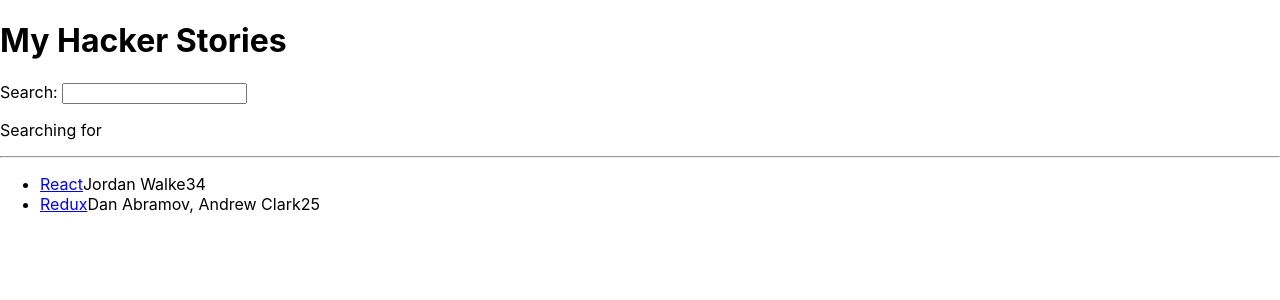
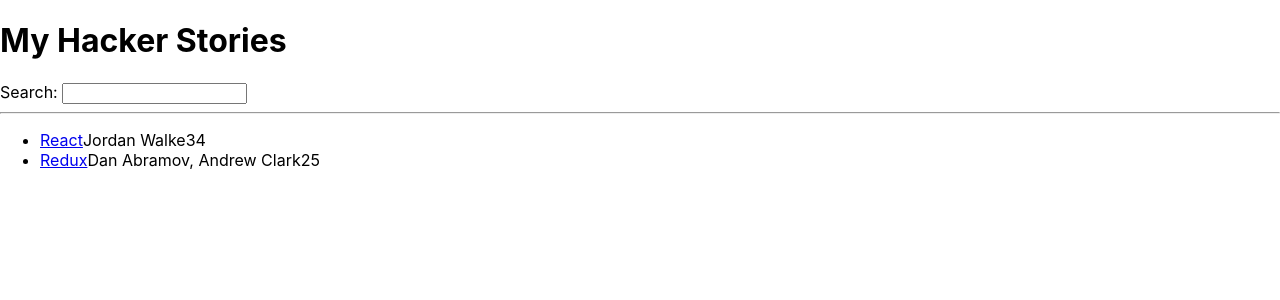
Before and after one commit to MarkVarga/hacker-stories, a React (Create React App) app: page / in a window 1280 px wide. Shown: the top 300 px of the page. Built offline with nearby package versions, Linux system fonts and the light colour scheme.

Commit message:
added filter

```diff
--- a/src/App.js
+++ b/src/App.js
@@ -1,4 +1,5 @@
 import "./App.css";
+import { useState } from "react";
 import List from "./components/List";
 import Search from "./components/Search";
 
@@ -22,12 +23,20 @@
     objectID: 1,
   },
 ];
+	const [searchTerm, setSearchTerm] = useState('')
+
+	const handleSearch = event => {
+		setSearchTerm(event.target.value)
+	}
+
+	const searchedStories = stories.filter(story => story.title.includes(searchTerm))
+
   return (
     <div>
       <h1>My Hacker Stories</h1>
-			<Search />
+			<Search onSearch={handleSearch} />
       <hr />
-			<List list={stories} />
+			<List list={searchedStories} />
     </div>
   );
 }
--- a/src/components/Search.js
+++ b/src/components/Search.js
@@ -1,21 +1,10 @@
-import { useState } from "react";
 
-
-
-
-const Search = () => {
-	const [searchTerm, setSearchTerm] = useState('')
-	const handleChange = (event) => {
-		setSearchTerm(event.target.value)
-	}
+const Search = ({ onSearch }) => {
 
   return (
     <div>
       <label htmlFor="search">Search: </label>
-      <input id="search" type="text" onChange={handleChange} />
-			<p>
-				Searching for <strong>{searchTerm}</strong>
-			</p>
+      <input id="search" type="text" onChange={onSearch} />
     </div>
   );
 };
```
